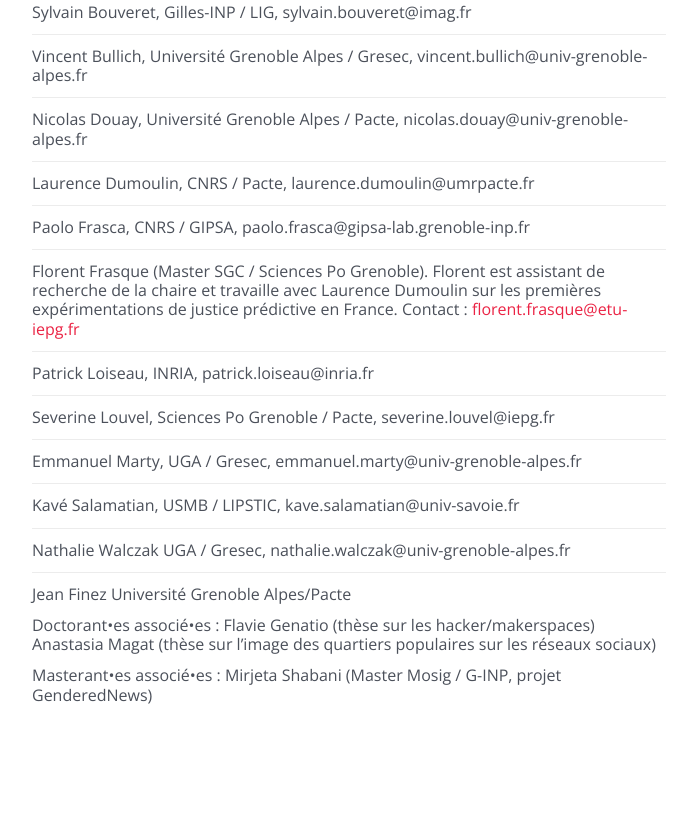
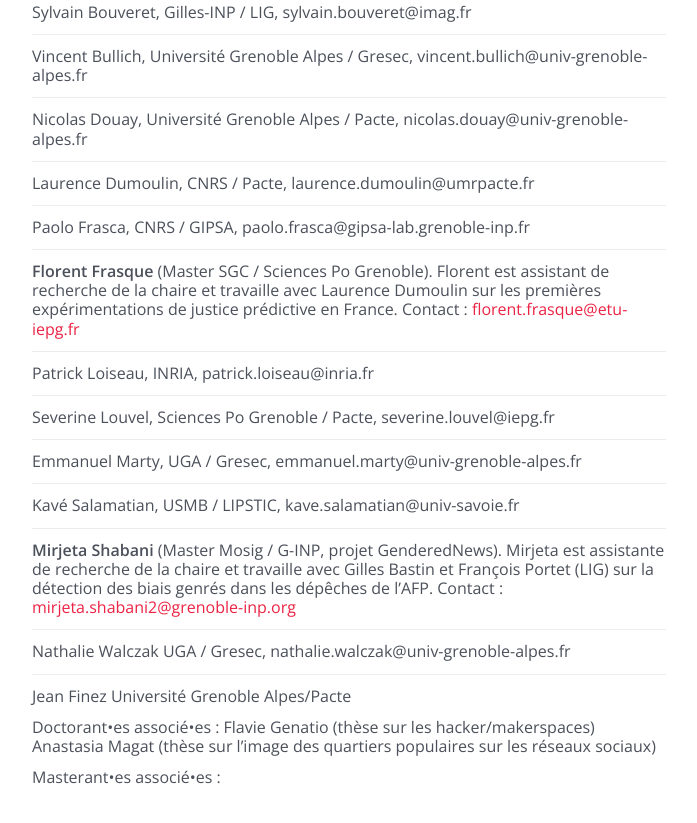
Before and after one commit to gillesbastin/algorithmicsociety.github.io, a Jekyll site: the page built from participants.md, in a window 1280 px wide and 900 px high, scrolled down 629 px. Shown: the top 823 px of the window, without its empty margins (291-988 px from the left). Built offline with Jekyll 4.4.1, drawn with Linux system fonts in a browser that asks for light colours.

Commit message:
Update participants.md

```diff
--- a/participants.md
+++ b/participants.md
@@ -29,7 +29,7 @@ Laurence Dumoulin, CNRS / Pacte, laurence.dumoulin@umrpacte.fr
 <hr>
 Paolo Frasca, CNRS / GIPSA, paolo.frasca@gipsa-lab.grenoble-inp.fr
 <hr>
-Florent Frasque (Master SGC / Sciences Po Grenoble). Florent est assistant de recherche de la chaire et travaille avec Laurence Dumoulin sur les premières expérimentations de justice prédictive en France. Contact : [florent.frasque@etu-iepg.fr](mailto:florent.frasque@etu-iepg.fr)
+**Florent Frasque** (Master SGC / Sciences Po Grenoble). Florent est assistant de recherche de la chaire et travaille avec Laurence Dumoulin sur les premières expérimentations de justice prédictive en France. Contact : [florent.frasque@etu-iepg.fr](mailto:florent.frasque@etu-iepg.fr)
 <hr>
 Patrick Loiseau, INRIA, patrick.loiseau@inria.fr
 <hr>
@@ -38,6 +38,8 @@ Severine Louvel, Sciences Po Grenoble / Pacte, severine.louvel@iepg.fr
 Emmanuel Marty, UGA / Gresec, emmanuel.marty@univ-grenoble-alpes.fr
 <hr>
 Kavé Salamatian, USMB / LIPSTIC, kave.salamatian@univ-savoie.fr
+<hr>
+**Mirjeta Shabani** (Master Mosig / G-INP, projet GenderedNews). Mirjeta est assistante de recherche de la chaire et travaille avec Gilles Bastin et François Portet (LIG) sur la détection des biais genrés dans les dépêches de l'AFP. Contact : [mirjeta.shabani2@grenoble-inp.org](mailto:mirjeta.shabani2@grenoble-inp.org)
 <hr>
 Nathalie Walczak UGA / Gresec, nathalie.walczak@univ-grenoble-alpes.fr
 <hr>
```
Also changed, not shown: other parts of participants.md (+0 -1 lines).
